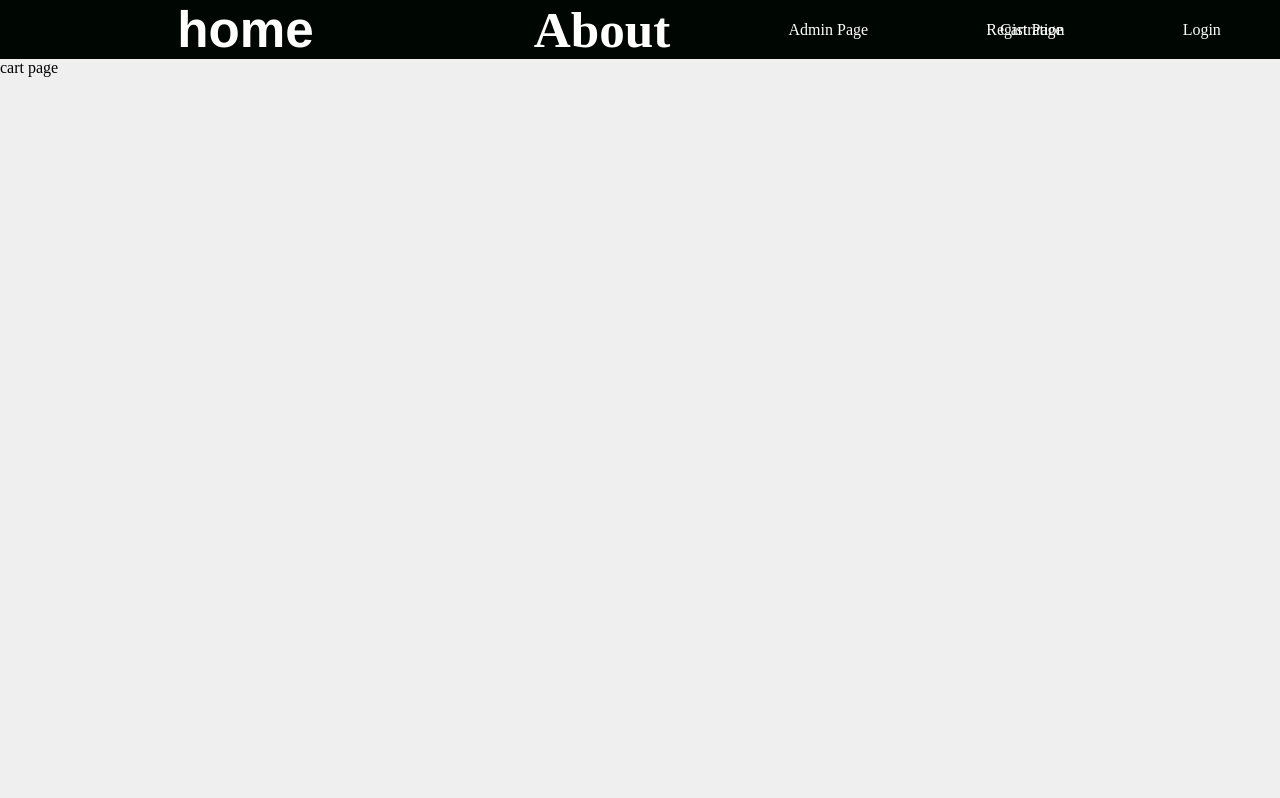
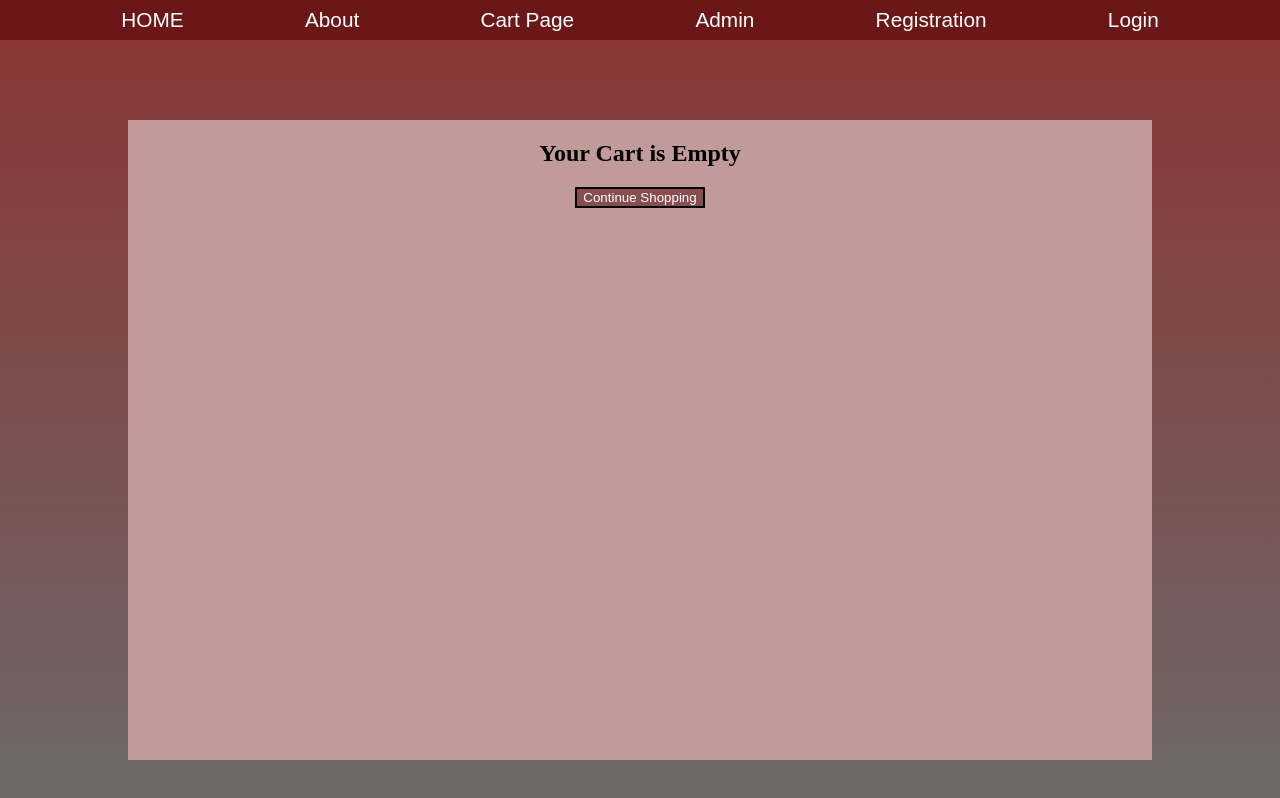
Before and after one commit to asarogers/esdir-export, a React (Create React App) app: page /cartpage in a window 1280 px wide. Shown: the top 798 px of the page. Built offline with nearby package versions, Linux system fonts and the light colour scheme.

Commit message:
updatesw

```diff
--- a/src/App.css
+++ /dev/null
@@ -1,304 +0,0 @@
-body{
-  margin: 0;
-  background-color: #eeee;
-  height: auto;
-  overflow-x:hidden;
-}
-link{
-  text-decoration: none;
-  color:none;
-}
-a{
-  text-decoration: none;
-  color:white;
-}
-
-/*-----------------NAVBAR START --------------------- */
-/* display flex is what formats the */
-
-.exclusive-text{
-  width:3vw;
-  margin-right: 15vw;
-  font-weight: 1000;
-  font-size: 4vw;
-  font-family: 'Franklin Gothic Medium', 'Arial Narrow', Arial, sans-serif;
-  color: white;
-}
-
-.exclusive-text:hover{
-  color: rgb(243, 159, 4) !important;
-  cursor: pointer;
-}
-/* */
-.cart-counter{
-  position: "absolute";
-  z-index: 2;
-  top: 0;
-  right: 3;
-}
-
-.signIn-text{
-  width: 3vw;
-  font-weight: 600;
-  font-size: 4vw;
-  font-family: 'roboto,arial,verdana,sans-serif';
-}
-
-.Order-text{
-  font-weight: 600;
-  font-size: 4vw;
-  margin-left: 0.5rem;
-}
-.navbar{
-  display: flex !important;
-  background-color: rgb(0, 6, 1);
-  justify-content: space-around !important;
-  align-items: center; /* align vertical */
-  color: white;
-}
-
-/* This controls the cart css*/
-.cart span:nth-child(1){
-  position: relative;
-  top: -1.5vh;
-  left:-3vw;
-  font-size: 1.7vw;
-}
-.cart span:nth-child(1):hover{
-  cursor: pointer;
-  color: rgb(246, 166, 17) !important;
-  transition: color 500ms ease;
-}
-
-.menu span:nth-child(1){
-  font-size: 7vw;
-  color: white;
-}
-
-.menu span:nth-child(1):hover{
-  cursor: pointer;
-  color: rgb(246, 166, 17) !important;
-  transition: color 500ms ease;
-}
-.offscreen{
-  position: absolute;
-  left: 1000px;
-}
-
-.call-text:hover{
-  cursor: pointer;
-  color: rgb(246, 166, 17) !important;
-  transition: color 500ms ease;
-}
-
-.exclusive-text:hover{
-  color: rgb(246, 166, 17) !important;
-  transition: color 500ms ease;
-}
-
-.signIn-text:hover{
-  cursor: pointer;
-  color: rgb(246, 166, 17) !important;
-  transition: color 500ms ease;
-}
-.Order-text:hover{
-  cursor: pointer;
-  color: rgb(246, 166, 17) !important;
-  transition: color 500ms ease;
-}
-/*-----------------NAVBAR END --------------------- */
-
-.frame {
-  background-color: rgba(255, 255, 255, 1);
-  display: flex;
-  flex-direction: row;
-  justify-content: center;
-  width: 100%;
-}
-
-.frame .overlap-wrapper {
-  background: linear-gradient(180deg, rgba(211.14, 144.52, 144.52, 0.28) 0%, rgba(108.14, 108.14, 108.14, 0.28) 100%);
-  background-color: rgba(255, 255, 255, 1);
-  height: 864.88px;
-  width: 1288.02px;
-}
-
-.frame .overlap {
-  height: 850px;
-  position: relative;
-  width: 1288px;
-}
-
-.frame .overlap-group {
-  height: 850px;
-  left: 0;
-  position: absolute;
-  top: 0;
-  width: 1288px;
-}
-
-.frame .rectangle {
-  background-color: #d9d9d90d;
-  height: 719px;
-  left: 129px;
-  position: absolute;
-  top: 130px;
-  width: 1029px;
-}
-
-.frame .text-wrapper {
-  color: #ffffff;
-  font-family: "Mplus 1p-Medium", Helvetica;
-  font-size: 33.9px;
-  font-weight: 500;
-  left: 256px;
-  letter-spacing: 16.93px;
-  line-height: normal;
-  position: absolute;
-  text-align: center;
-  top: 186px;
-  width: 748px;
-}
-
-.frame .line {
-  height: 2px;
-  left: 222px;
-  position: absolute;
-  top: 276px;
-  width: 816px;
-}
-
-.frame .img {
-  height: 2px;
-  left: 222px;
-  position: absolute;
-  top: 156px;
-  width: 816px;
-}
-
-.frame .div {
-  background-color: #d9d9d926;
-  box-shadow: 6.77px 6.77px 6.77px #00000040;
-  height: 64px;
-  left: 592px;
-  position: absolute;
-  top: 349px;
-  width: 445px;
-}
-
-.frame .rectangle-2 {
-  background: linear-gradient(180deg, rgba(217, 217, 217, 0.15) 0%, rgba(115, 115, 115, 0.15) 100%);
-  box-shadow: 10.16px 10.16px 6.77px #00000040;
-  height: 64px;
-  left: 222px;
-  position: absolute;
-  top: 349px;
-  width: 344px;
-}
-
-.frame .text-wrapper-2 {
-  color: #ffffff;
-  font-family: "Mplus 1p-Medium", Helvetica;
-  font-size: 33.9px;
-  font-weight: 500;
-  left: 222px;
-  letter-spacing: 1.69px;
-  line-height: normal;
-  position: absolute;
-  text-align: center;
-  top: 347px;
-  width: 344px;
-}
-
-.frame .rectangle-3 {
-  background-color: #d9d9d926;
-  box-shadow: 6.77px 6.77px 6.77px #00000040;
-  height: 64px;
-  left: 592px;
-  position: absolute;
-  top: 501px;
-  width: 445px;
-}
-
-.frame .rectangle-4 {
-  background: linear-gradient(180deg, rgba(217, 217, 217, 0.15) 0%, rgba(115, 115, 115, 0.15) 100%);
-  box-shadow: 10.16px 10.16px 6.77px #00000040;
-  height: 64px;
-  left: 222px;
-  position: absolute;
-  top: 501px;
-  width: 344px;
-}
-
-.frame .text-wrapper-3 {
-  color: #ffffff;
-  font-family: "Mplus 1p-Medium", Helvetica;
-  font-size: 33.9px;
-  font-weight: 500;
-  left: 222px;
-  letter-spacing: 1.69px;
-  line-height: normal;
-  position: absolute;
-  text-align: center;
-  top: 499px;
-  width: 344px;
-}
-
-.frame .rectangle-5 {
-  background: linear-gradient(180deg, rgba(255, 255, 255, 0.32) 0%, rgba(153, 153, 153, 0.32) 100%);
-  border-radius: 10.16px;
-  box-shadow: inset 0px 6.77px 6.77px #00000040, 0px 6.77px 6.77px #00000040;
-  height: 96px;
-  left: 511px;
-  position: absolute;
-  top: 653px;
-  width: 237px;
-}
-
-.frame .text-wrapper-4 {
-  color: #ffffff;
-  font-family: "Mplus 1p-Medium", Helvetica;
-  font-size: 27.1px;
-  font-weight: 500;
-  left: 520px;
-  letter-spacing: 8.12px;
-  line-height: normal;
-  position: absolute;
-  text-align: center;
-  text-shadow: 6.77px 6.77px 6.77px #00000040;
-  top: 677px;
-  width: 220px;
-}
-
-.frame .AAMU-logo-picture {
-  height: 147px;
-  left: 0;
-  object-fit: cover;
-  position: absolute;
-  top: 0;
-  width: 146px;
-}
-
-.frame .AAMU-logo-picture-2 {
-  height: 147px;
-  left: 1142px;
-  object-fit: cover;
-  position: absolute;
-  top: 0;
-  width: 146px;
-}
-
-.frame .text-wrapper-5 {
-  color: #00000057;
-  font-family: "Mplus 1p-Light", Helvetica;
-  font-size: 33.9px;
-  font-weight: 300;
-  left: 174px;
-  letter-spacing: 33.85px;
-  line-height: normal;
-  position: absolute;
-  text-align: center;
-  text-shadow: 6.77px 10.16px 6.77px #00000040;
-  top: 37px;
-  width: 939px;
-}
--- a/src/App.js
+++ b/src/App.js
@@ -1,6 +1,7 @@
 import { useState } from "react";
 import { Route, Routes } from "react-router-dom";
-import "./App.css";
+// import "./App.css";
+import "./index.css"
 import Home from "./pages/Home";
 import Registration from "./pages/Registration";
 import Login from "./pages/Login";
--- a/src/components/Navbar.js
+++ b/src/components/Navbar.js
@@ -3,56 +3,29 @@ import { Link } from "react-router-dom";
 export default function Navbar() {
   return (
     <div id="body" className="navbar">
-      {/*menu controls the menu container*/}
-      <div className="menu">
-        <span>
-          {/* this is the menu bar*/}
-          <i className="fa fa-bars onscreen" aria-hidden="true"></i>
-        </span>
-      </div>
-      <div className="exclusive-text">
-        <div className="exclusive">
-          <Link to="/" className="visit">
-            home
+      <Link to="/" className="nav-items">
+        HOME
       </Link>
-        </div>{" "}
-      </div>
-      <div className="Order-text">
-        <div>
-          <Link to="/About" className="visit">
+
+      <Link to="/About" className="nav-items">
         About
       </Link>
-        </div>
-      </div>
-      <div className="payment-text offscreen">
-        <div>
-          <Link to="/CartPage" className="visit">
+
+      <Link to="/CartPage" className="nav-items">
         Cart Page
       </Link>
-        </div>
-      </div>
-      <div className="call-text">
-        <div>
-          <Link to="/AdminPage" className="visit">
-            Admin Page
+
+      <Link to="/AdminPage" className="nav-items">
+        Admin
       </Link>
-        </div>
-        </div>
 
-      <div className="call-text">
-        <div>
-          <Link to="/Registration" className="visit">
+      <Link to="/Registration" className="nav-items">
         Registration
       </Link>
-        </div>
-      </div> <div className="call-text">
-        <div>
-          <Link to="/Login" className="visit">
+
+      <Link to="/Login" className="nav-items">
         Login
       </Link>
     </div>
-      </div>
-
-    </div>
   );
 }
--- a/src/index.css
+++ b/src/index.css
@@ -1,13 +1,66 @@
-body {
+body{
   margin: 0;
-  font-family: -apple-system, BlinkMacSystemFont, 'Segoe UI', 'Roboto', 'Oxygen',
-    'Ubuntu', 'Cantarell', 'Fira Sans', 'Droid Sans', 'Helvetica Neue',
-    sans-serif;
-  -webkit-font-smoothing: antialiased;
-  -moz-osx-font-smoothing: grayscale;
+  background-color: #eeee;
+  height: auto;
+  overflow-x:hidden;
+}
+link{
+  text-decoration: none;
+  color:none;
+}
+a{
+  text-decoration: none;
+  color:white;
 }
 
-code {
-  font-family: source-code-pro, Menlo, Monaco, Consolas, 'Courier New',
-    monospace;
+/*-----------------------navbar----------------------- */
+.navbar{
+  display: flex;
+  justify-content: space-evenly;
+  background: rgba(95, 2, 2, 0.904);
+  height: 40px;
+  font-size: 1.3rem;
+  font-family: 'Mplus 1p', sans-serif;
+  font-weight: 100;
 }
+
+.nav-items{
+  display: flex;
+  align-items: center;
+}
+
+/*---------------------navbar end  ------------------------- */
+
+/*----------------------Cart Page--------------------------*/
+.container {
+  background: linear-gradient(to bottom, rgb(138, 54, 54), rgba(108, 108, 108, 1)); /* Vertical gradient */
+  width: 100vw;
+  height: 100vh;
+  display: flex;
+  align-items: center;
+  justify-content: center;
+}
+
+.inner-container{
+  width: 80%;
+  height: 80%;
+  background-color: rgb(193, 154, 154);
+}
+
+.btn-container{
+  display: flex;
+  justify-content: center;
+  background-color: none;
+}
+.cart-text{
+  display: flex;
+  justify-content: center;
+
+}
+
+.continue-shopping-button{
+  background-color: rgb(134, 78, 78);
+  border: 2px solid black;
+  color: white;
+}
+/*----------------------Cart PAge End--------------*/
--- a/src/pages/CartPage.js
+++ b/src/pages/CartPage.js
@@ -1,10 +1,21 @@
 import Navbar from "../components/Navbar";
-const Cart = ({ order, setOrder, robotPosition , setRobotPosition }) => {
+
+
+const Cart = ({ order, setOrder, robotPosition, setRobotPosition }) => {
 
   return (
     <>
-              < Navbar/>
-              cart page
+      <div >
+          <Navbar />
+          <div className="container">
+            <div className="inner-container">
+                <h2 className="cart-text">Your Cart is Empty</h2>
+                <div className="btn-container">
+                <button className="continue-shopping-button">Continue Shopping </button>
+                </div>
+            </div>
+          </div>
+      </div>
     </>
   );
 };
```
Lines whose indentation alone changed are shown as unchanged.
